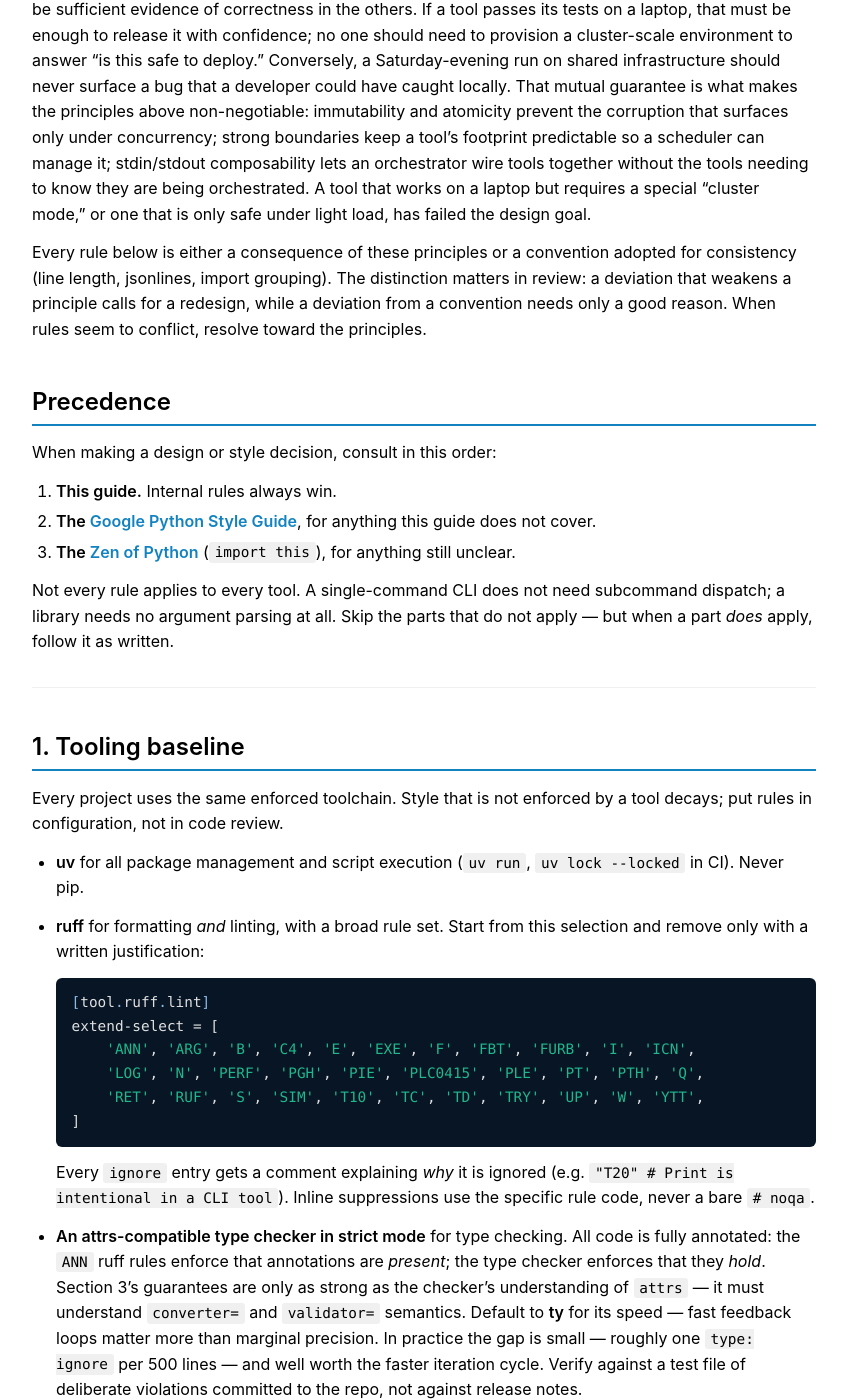
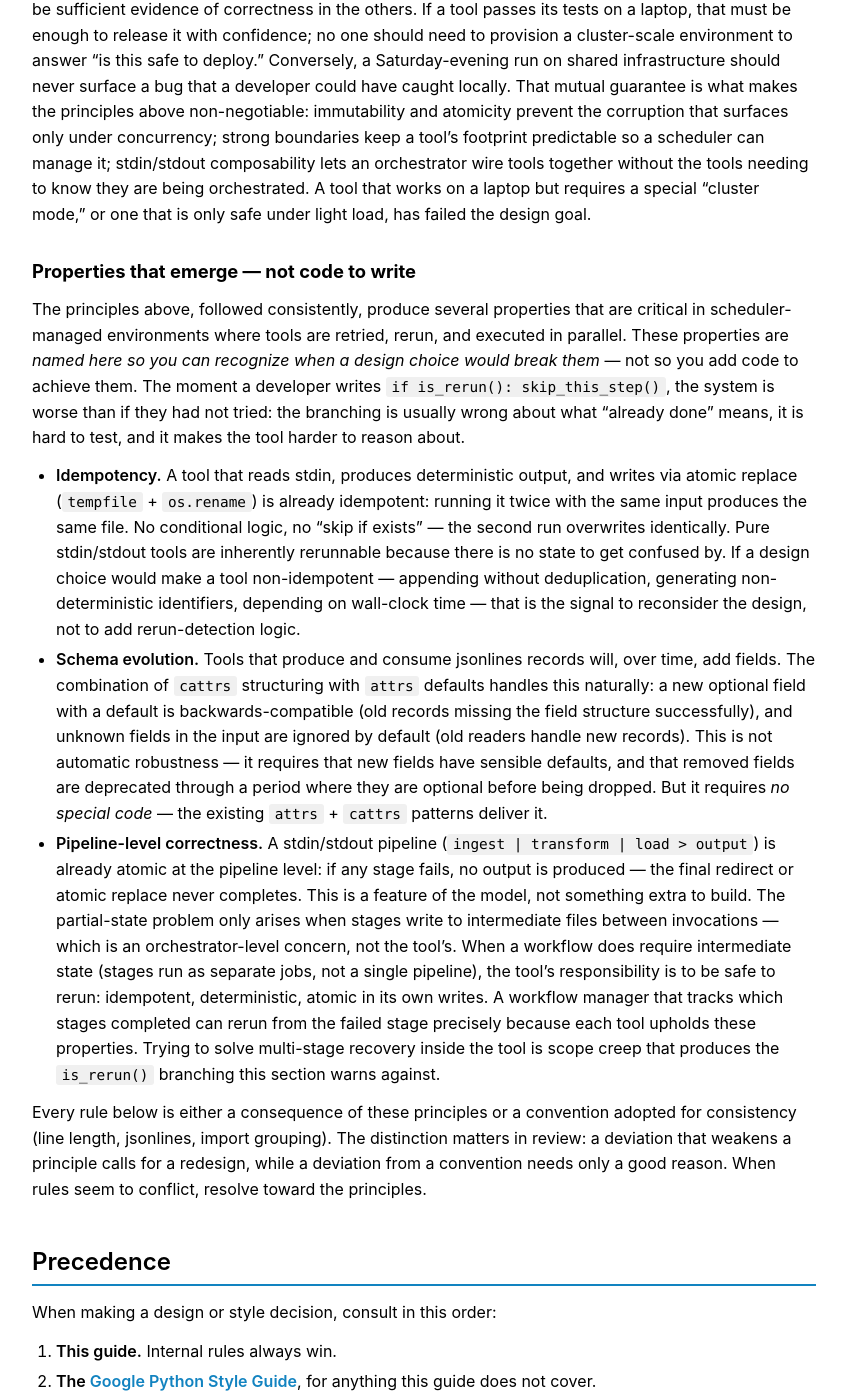
Before and after one commit to vikinganalytics/styleguide, a Jekyll site: the page built from pyguide.md, in a window 1280 px wide and 1400 px high, scrolled down 1089 px. Shown: the whole window, without its empty margins (216-1063 px from the left). Built offline with Jekyll 4.4.1, drawn with Linux system fonts in a browser that asks for light colours; our own code applies the rules of GitHub Pages for plain Markdown files; some of the changed text lies outside the part shown.

Commit message:
Add shell style guide and emergent-properties framing
Add shellguide.md: a standalone shell style guide covering
orchestration scope, strict mode, quoting, atomic writes, cleanup,
and when to stop using shell. Add emergent-properties section
(idempotency, schema evolution, pipeline-level correctness) to both
guides, plus SIGPIPE handling to pyguide.

Co-Authored-By: Claude Opus 4.6 (1M context) <noreply@anthropic.com>

````diff
--- a/pyguide.md
+++ b/pyguide.md
@@ -66,6 +66,53 @@ orchestrator wire tools together without the tools needing to know they
 are being orchestrated. A tool that works on a laptop but requires a
 special "cluster mode," or one that is only safe under light load, has
 failed the design goal.
+
+### Properties that emerge — not code to write
+
+The principles above, followed consistently, produce several properties
+that are critical in scheduler-managed environments where tools are
+retried, rerun, and executed in parallel. These properties are _named
+here so you can recognize when a design choice would break them_ — not
+so you add code to achieve them. The moment a developer writes
+`if is_rerun(): skip_this_step()`, the system is worse than if they
+had not tried: the branching is usually wrong about what "already done"
+means, it is hard to test, and it makes the tool harder to reason about.
+
+- **Idempotency.** A tool that reads stdin, produces deterministic
+  output, and writes via atomic replace (`tempfile` + `os.rename`) is
+  already idempotent: running it twice with the same input produces the
+  same file. No conditional logic, no "skip if exists" — the second run
+  overwrites identically. Pure stdin/stdout tools are inherently
+  rerunnable because there is no state to get confused by. If a design
+  choice would make a tool non-idempotent — appending without
+  deduplication, generating non-deterministic identifiers, depending on
+  wall-clock time — that is the signal to reconsider the design, not to
+  add rerun-detection logic.
+- **Schema evolution.** Tools that produce and consume jsonlines records
+  will, over time, add fields. The combination of `cattrs` structuring
+  with `attrs` defaults handles this naturally: a new optional field
+  with a default is backwards-compatible (old records missing the field
+  structure successfully), and unknown fields in the input are ignored
+  by default (old readers handle new records). This is not automatic
+  robustness — it requires that new fields have sensible defaults, and
+  that removed fields are deprecated through a period where they are
+  optional before being dropped. But it requires _no special code_ — the
+  existing `attrs` + `cattrs` patterns deliver it.
+- **Pipeline-level correctness.** A stdin/stdout pipeline
+  (`ingest | transform | load > output`) is already atomic at the
+  pipeline level: if any stage fails, no output is produced — the
+  final redirect or atomic replace never completes. This is a feature
+  of the model, not something extra to build. The partial-state
+  problem only arises when stages write to intermediate files between
+  invocations — which is an orchestrator-level concern, not the
+  tool's. When a workflow does require intermediate state (stages run
+  as separate jobs, not a single pipeline), the tool's responsibility
+  is to be safe to rerun: idempotent, deterministic, atomic in its
+  own writes. A workflow manager that tracks which stages completed
+  can rerun from the failed stage precisely because each tool upholds
+  these properties. Trying to solve multi-stage recovery inside the
+  tool is scope creep that produces the `is_rerun()` branching this
+  section warns against.
 
 Every rule below is either a consequence of these principles or a
 convention adopted for consistency (line length, jsonlines, import
@@ -711,6 +758,20 @@ intermediate state.
 - **Cleanup lives in `try/finally`**, including inside generators, and the
   entry point rebinds SIGINT/SIGTERM/SIGHUP to raise `KeyboardInterrupt` so
   that `finally` blocks actually run on external termination.
+- **Restore `SIGPIPE` to its default behavior** at the entry point:
+
+  ```python
+  import signal
+  signal.signal(signal.SIGPIPE, signal.SIG_DFL)
+  ```
+
+  Python sets `SIGPIPE` to `SIG_IGN` at startup, which means writing to
+  a closed pipe raises `BrokenPipeError` instead of killing the process
+  quietly. Without this, `tool | head -5` produces a traceback after
+  `head` closes the pipe. Restoring the default makes the process die
+  silently on `SIGPIPE`, like every other Unix tool. Stdout is data and
+  pipes are the composition model — a tool that breaks when piped
+  through `head` is not composable.
 - **Treat shared filesystem state as crash-tolerant, not locked:**
   - Idempotent initialization (`mkdir(exist_ok=True)`, `touch`) at every
     startup — no "first run" special case.
````
Also changed, not shown: index.md (+1 -0 lines), shellguide.md (added, +588 -0 lines).
